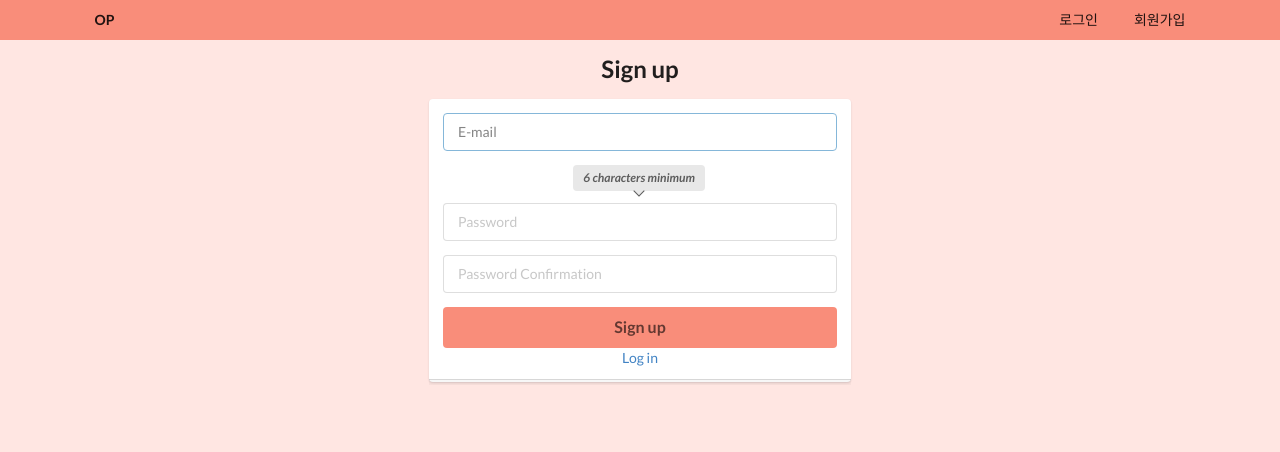
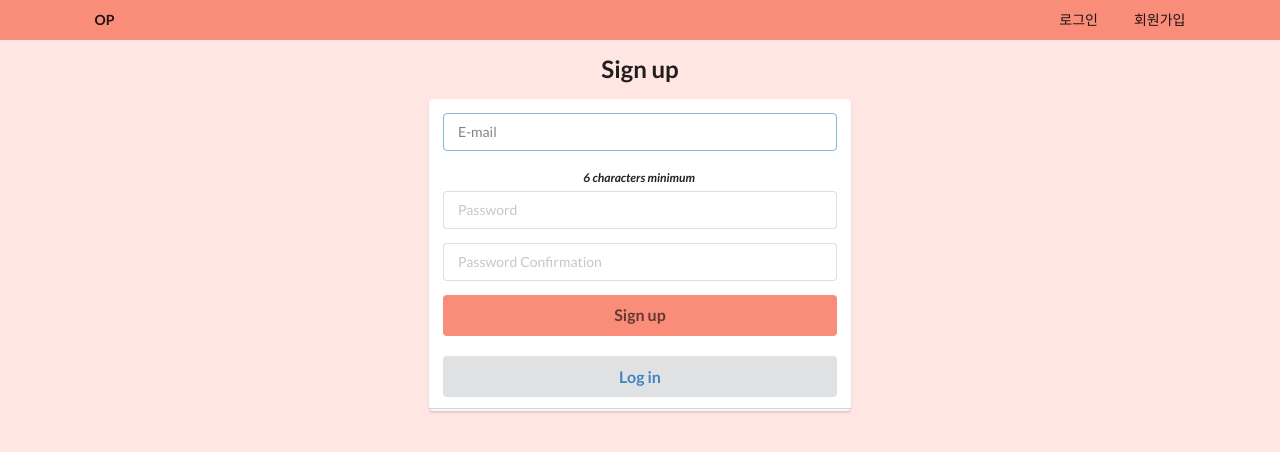
Before and after one commit to leegakyeong/OP, a Rails app: page /users/sign_up in a window 1280 px wide. Shown: the top 452 px of the page. Run offline with Rails 7, Linux system fonts and the light colour scheme; style sheets or scripts are compiled from the project's sources; parts of the project's set-up code (start-up, migrations or seed data) failed here and were passed over.

Commit message:
sign-up page login button edit

```diff
--- a/app/views/devise/registrations/new.html.erb
+++ b/app/views/devise/registrations/new.html.erb
@@ -13,7 +13,7 @@
 
           <div class="field">
             <% if @minimum_password_length %>
-              <div class="ui pointing below label">
+              <div class="ui basic label">
                 <em><%= @minimum_password_length %> characters minimum</em>
               </div>
             <% end %>
@@ -26,8 +26,11 @@
           </div>
 
           <div class="actions">
-            <%= f.submit "Sign up" ,class: "ui fluid large submit button", style: "background-color: #f98d7a;"%>
+            <%= f.submit "Sign up" ,class: "ui fluid large submit button", style: "background-color: #f98d7a;"%></br>
           </div>
         <% end %>
-
-<%= render "devise/shared/links" %>
+        <button class = "ui fluid large button"><a href="/users/sign_in">Log in</a></button>
+      </div>
+    </form>
+  </div>
+</div>
```
